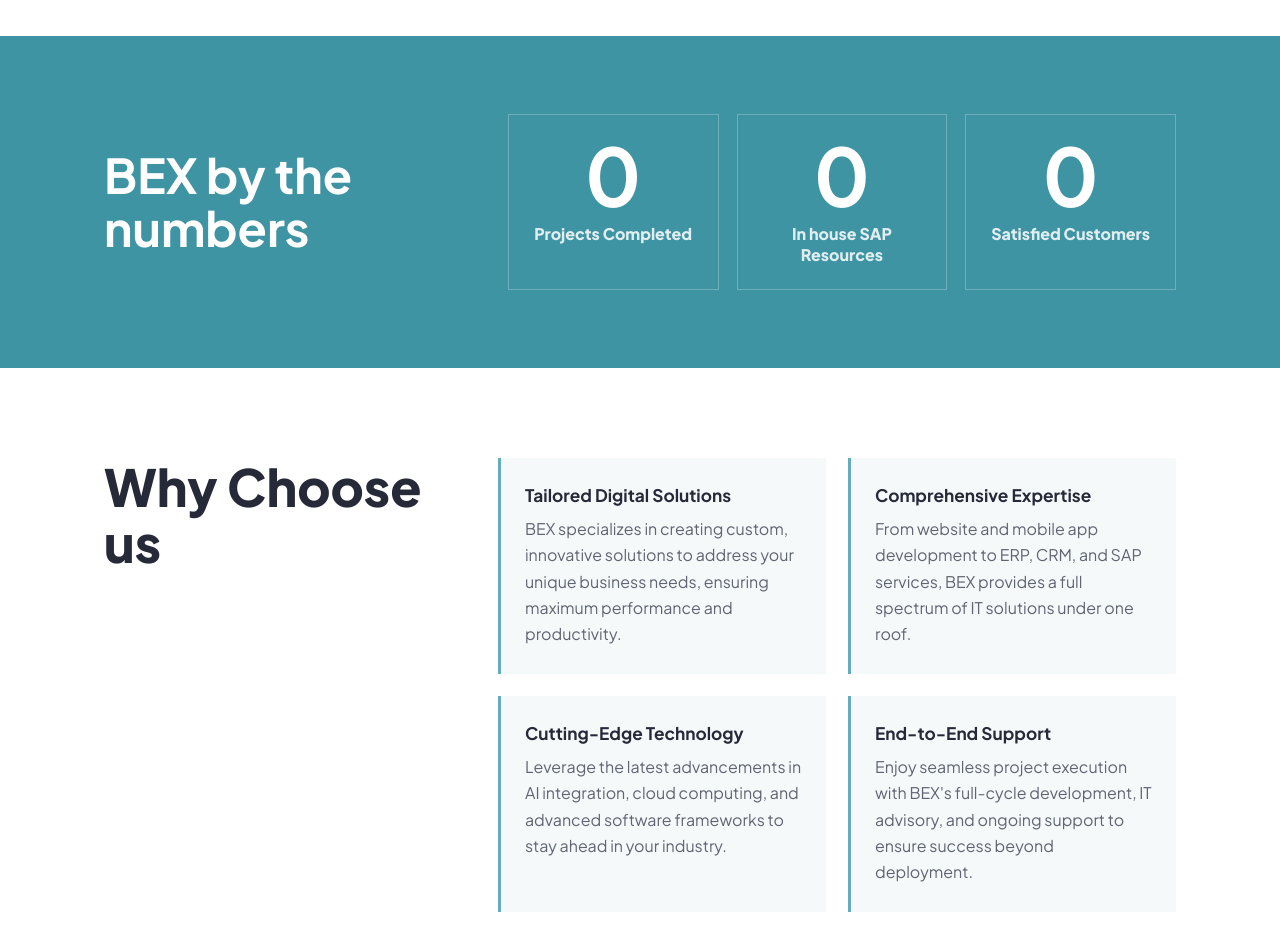
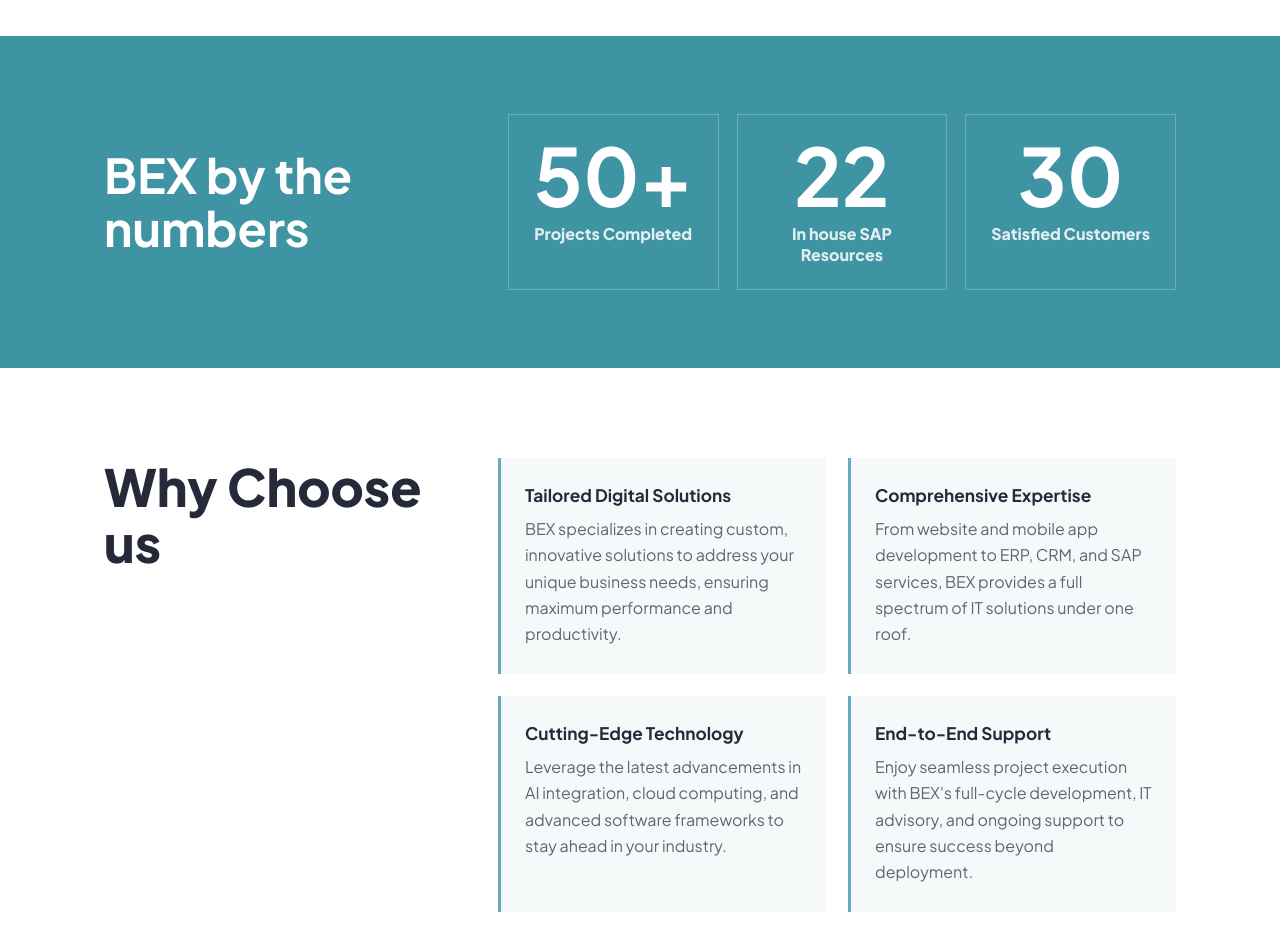
Before and after one commit to hassanidris-cloud/potugal-immigration-assist, a Next.js app: page / in a window 1280 px wide. Shown: the part 3040-3976 px from the top of the page. Built offline with nearby package versions, Linux system fonts and the light colour scheme; no server answers.

Commit message:
chore: update BEX landing stats

```diff
--- a/components/landing/TemporaryLandingPage.tsx
+++ b/components/landing/TemporaryLandingPage.tsx
@@ -309,9 +309,9 @@
             <div className="bex-container">
               <h2 id="bex-numbers-title">BEX by the numbers</h2>
               <div className="bex-number-grid">
-                <div><strong>0</strong><span>Projects Completed</span></div>
-                <div><strong>0</strong><span>In house SAP Resources</span></div>
-                <div><strong>0</strong><span>Satisfied Customers</span></div>
+                <div><strong>50+</strong><span>Projects Completed</span></div>
+                <div><strong>22</strong><span>In house SAP Resources</span></div>
+                <div><strong>30</strong><span>Satisfied Customers</span></div>
               </div>
             </div>
           </section>
```
